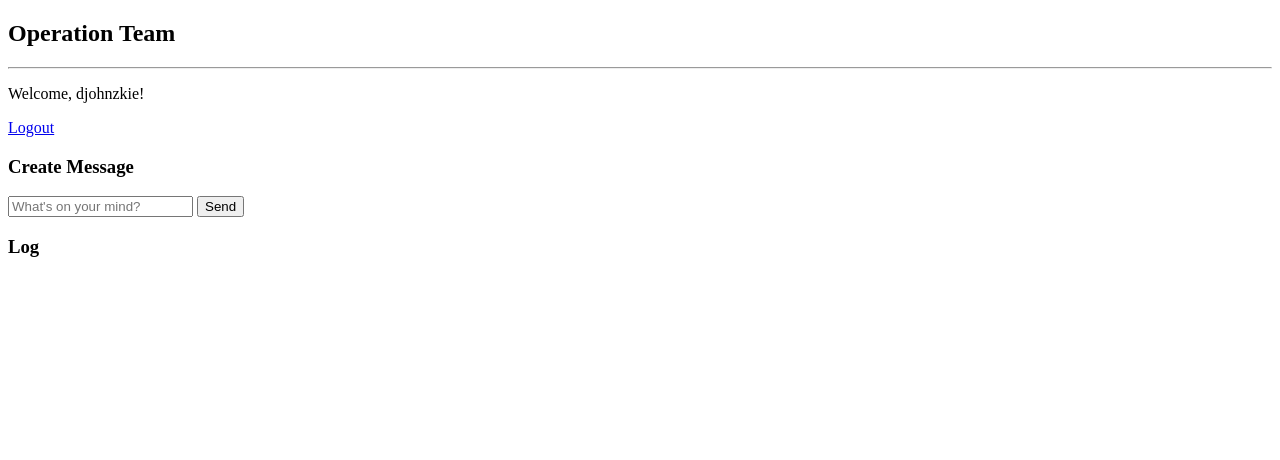
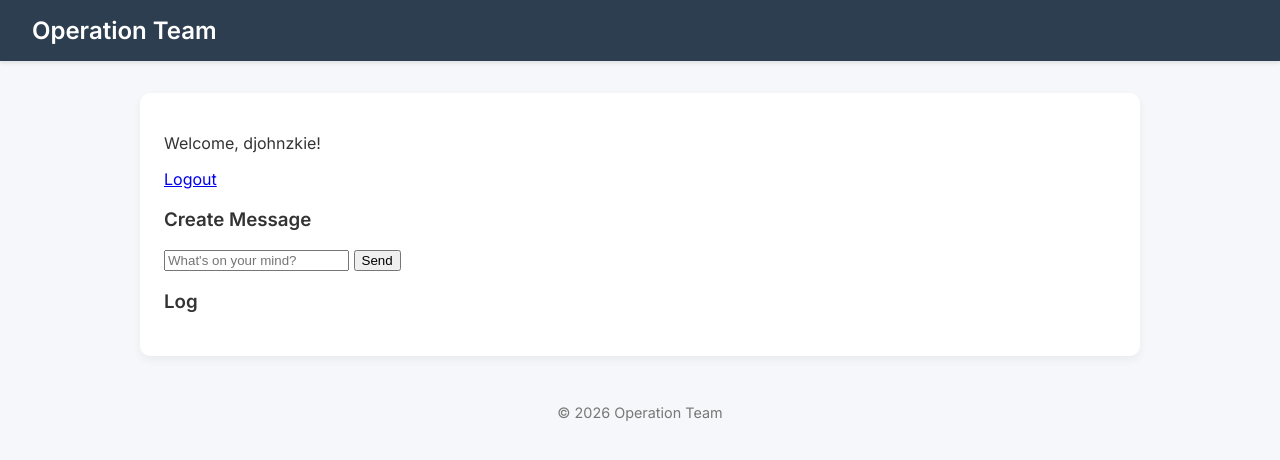
Before and after one commit to ImAleon/potential-spoon, a Flask app: page /feed in a window 1280 px wide. Shown: the top 460 px of the page. Run offline with Flask 3, Linux system fonts and the light colour scheme; a user stored in the database is signed in; data that the repository does not hold is empty.

Commit message:
base.html

```diff
--- a/templates/base.html
+++ b/templates/base.html
@@ -1,11 +1,69 @@
 <!DOCTYPE html>
-<html>
+<html lang="en">
 <head>
+    <meta charset="UTF-8">
+    <meta name="viewport" content="width=device-width, initial-scale=1.0">
     <title>Operation Team</title>
+
+    <!-- Google Font -->
+    <link href="https://fonts.googleapis.com/css2?family=Inter:wght@300;400;600&display=swap" rel="stylesheet">
+
+    <style>
+        body {
+            margin: 0;
+            font-family: 'Inter', sans-serif;
+            background-color: #f5f7fa;
+            color: #333;
+        }
+
+        header {
+            background-color: #2c3e50;
+            color: white;
+            padding: 1rem 2rem;
+            box-shadow: 0 2px 4px rgba(0,0,0,0.1);
+        }
+
+        header h2 {
+            margin: 0;
+            font-weight: 600;
+        }
+
+        main {
+            padding: 2rem;
+            max-width: 1000px;
+            margin: auto;
+        }
+
+        .card {
+            background: white;
+            border-radius: 10px;
+            padding: 1.5rem;
+            box-shadow: 0 4px 10px rgba(0,0,0,0.05);
+        }
+
+        footer {
+            text-align: center;
+            padding: 1rem;
+            font-size: 0.9rem;
+            color: #777;
+        }
+    </style>
 </head>
 <body>
-    <h2>Operation Team</h2>
-    <hr>
-    {% block content %}{% endblock %}
+
+    <header>
+        <h2>Operation Team</h2>
+    </header>
+
+    <main>
+        <div class="card">
+            {% block content %}{% endblock %}
+        </div>
+    </main>
+
+    <footer>
+        &copy; {{ year if year else "2026" }} Operation Team
+    </footer>
+
 </body>
 </html>
```
